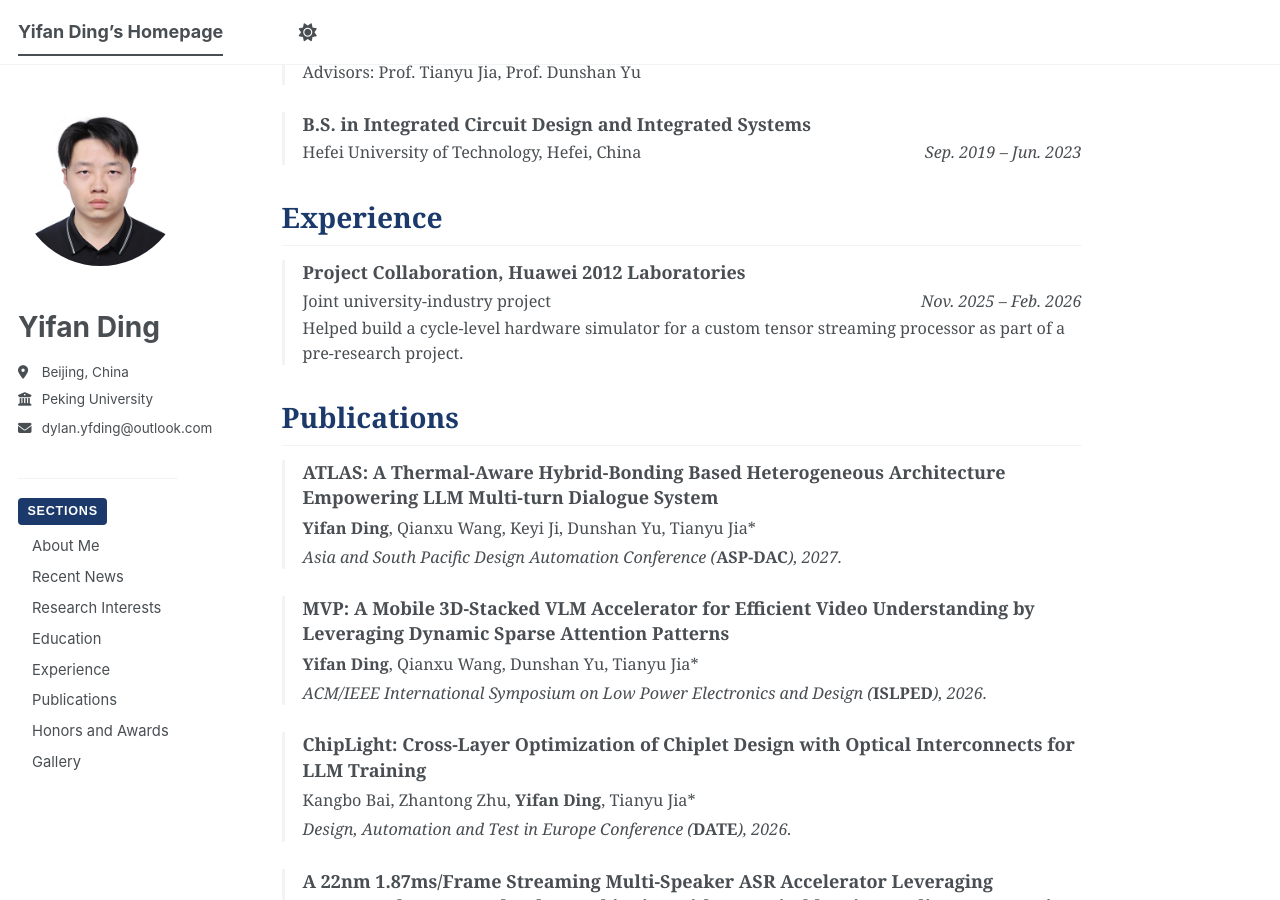
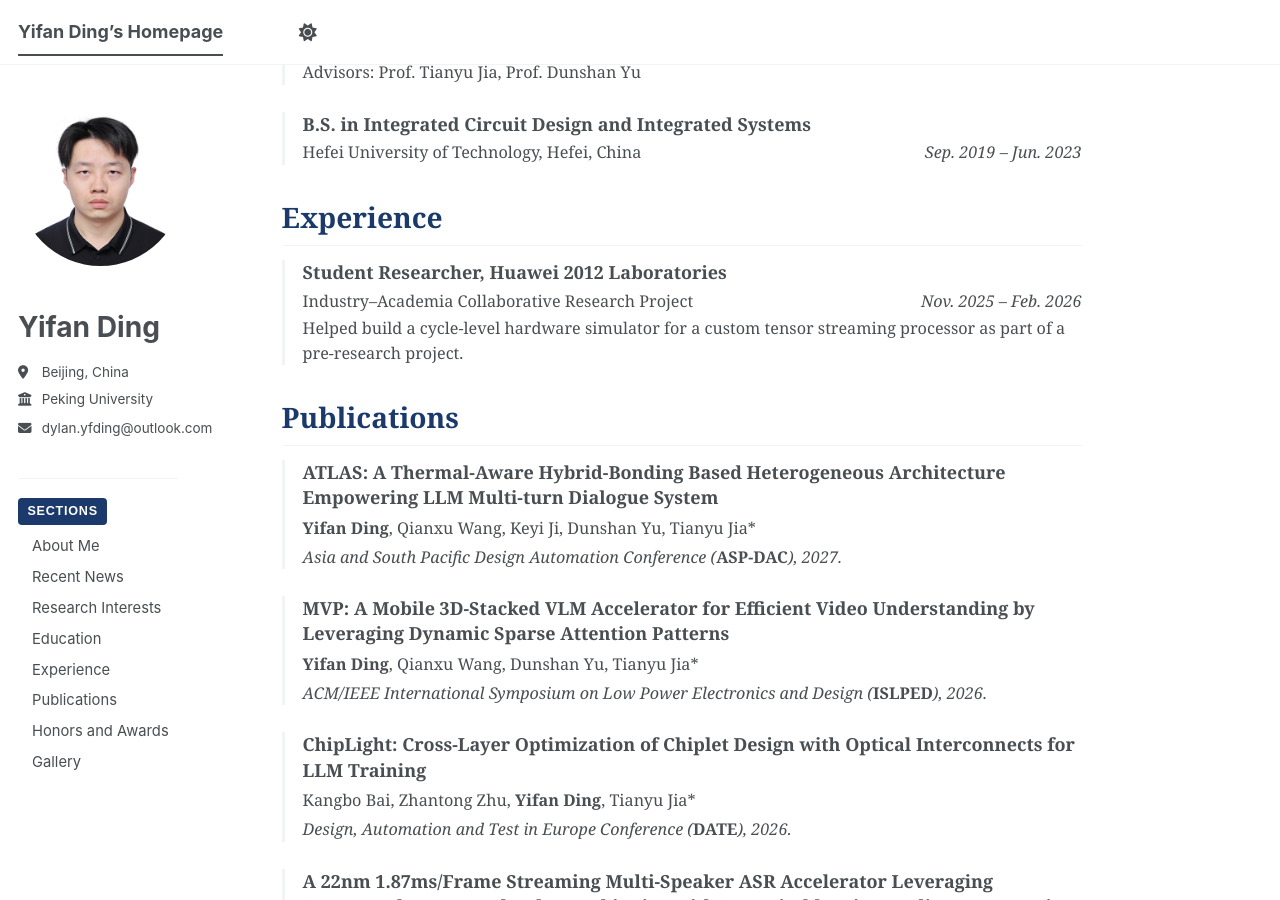
Before and after one commit to DylanDing54/DylanDing54.github.io, a Jekyll site: the page built from _pages/about.md, in a window 1280 px wide and 900 px high, scrolled down 910 px. Built offline with Jekyll 4.4.1, drawn with Linux system fonts in a browser that asks for light colours; a style sheet for code colours, icons or effects is not loaded.

Commit message:
Retitle the experience entry as Student Researcher
Co-Authored-By: Claude Code <noreply@anthropic.com>

```diff
--- a/_pages/about.md
+++ b/_pages/about.md
@@ -67,8 +67,8 @@ Experience
 ======
 <div class="experience-list">
   <div class="experience-item">
-    <div class="experience-role"><strong>Project Collaboration, Huawei 2012 Laboratories</strong></div>
-    <div class="experience-org">Joint university-industry project<span class="experience-date">Nov. 2025 &ndash; Feb. 2026</span></div>
+    <div class="experience-role"><strong>Student Researcher, Huawei 2012 Laboratories</strong></div>
+    <div class="experience-org">Industry&ndash;Academia Collaborative Research Project<span class="experience-date">Nov. 2025 &ndash; Feb. 2026</span></div>
     <div class="experience-detail">Helped build a cycle-level hardware simulator for a custom tensor streaming processor as part of a pre-research project.</div>
   </div>
 </div>
```
